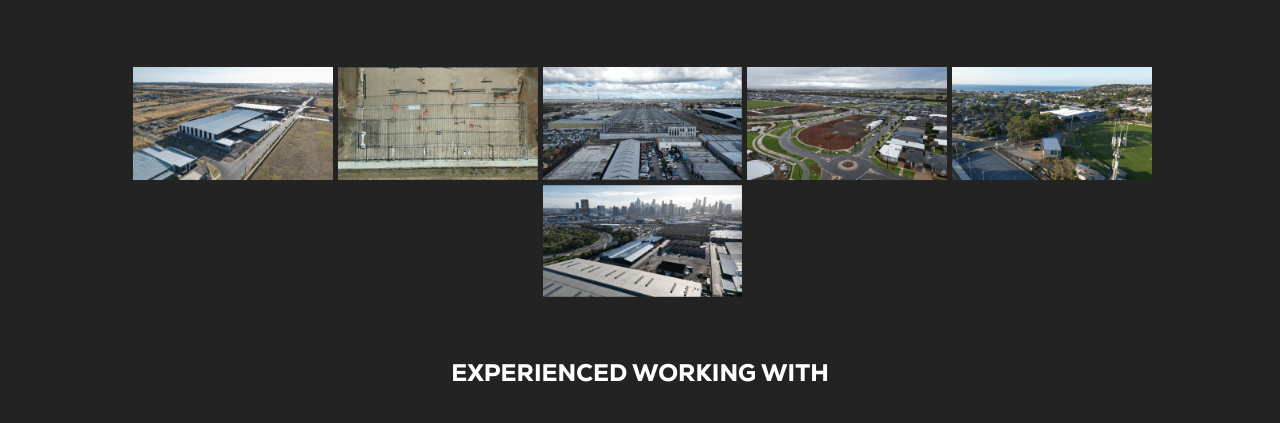
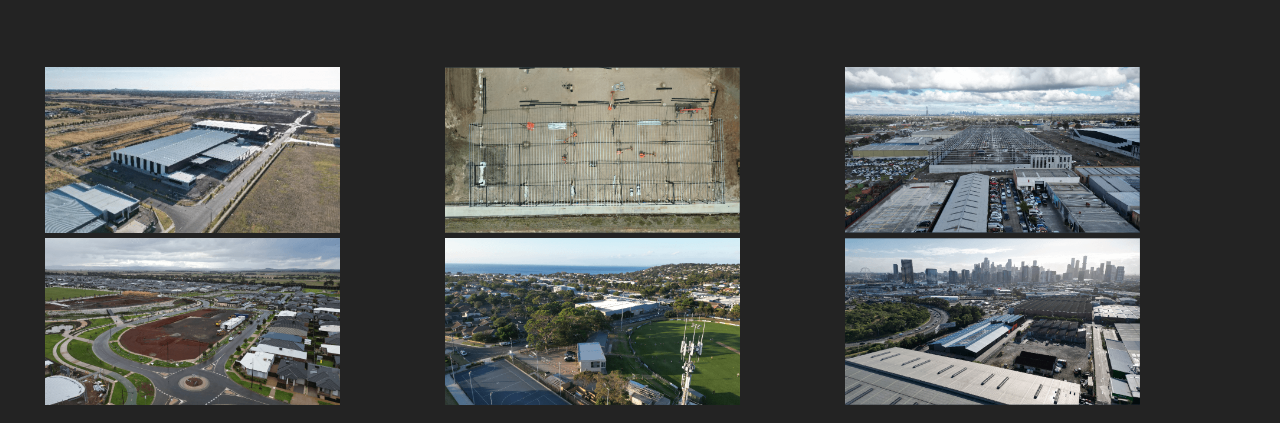
Before and after one commit to Ertersy40/Skyscape-Web, a plain HTML site: page index.html in a window 1280 px wide. Shown: the part 903-1326 px from the top of the page. Drawn offline with Linux system fonts and the light colour scheme.

Commit message:
Nicer grid

```diff
--- a/CSS/home.css
+++ b/CSS/home.css
@@ -109,8 +109,8 @@
     width: 100%;
     min-width: 350px;
     max-width: 1300px;
-    display: flex;
-    flex-wrap: wrap;
+    display: grid;
+    grid-template-columns: repeat(3, 1fr);
     justify-content: center;
 }
 
@@ -124,7 +124,7 @@
 .photogrid img{
     padding-left: 5px;
     padding-bottom: 1px;
-    width: 16vw;
+    width: 300px;
     min-width: 140px;
     height: auto;
 
--- a/contact-us/index.html
+++ b/contact-us/index.html
@@ -86,7 +86,7 @@
 
             <!-- Will O'Brien      | Email: skyscape40@gmail.com</p> -->
         </footer>
-        <script src="script.js"></script>
+        <script src="../script.js"></script>
         <script src="contact.js"></script>
     </body>
 </html>
```
